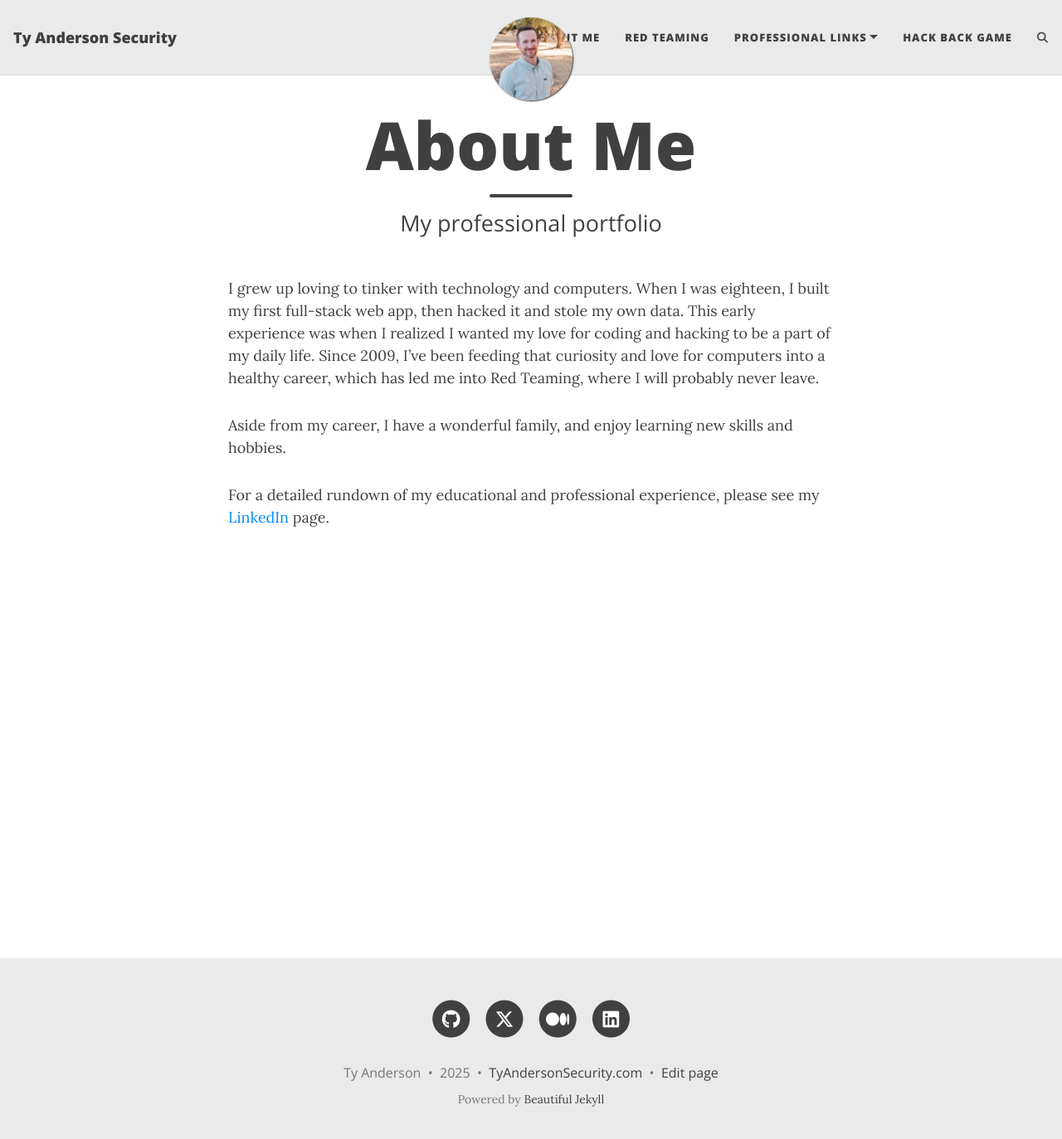
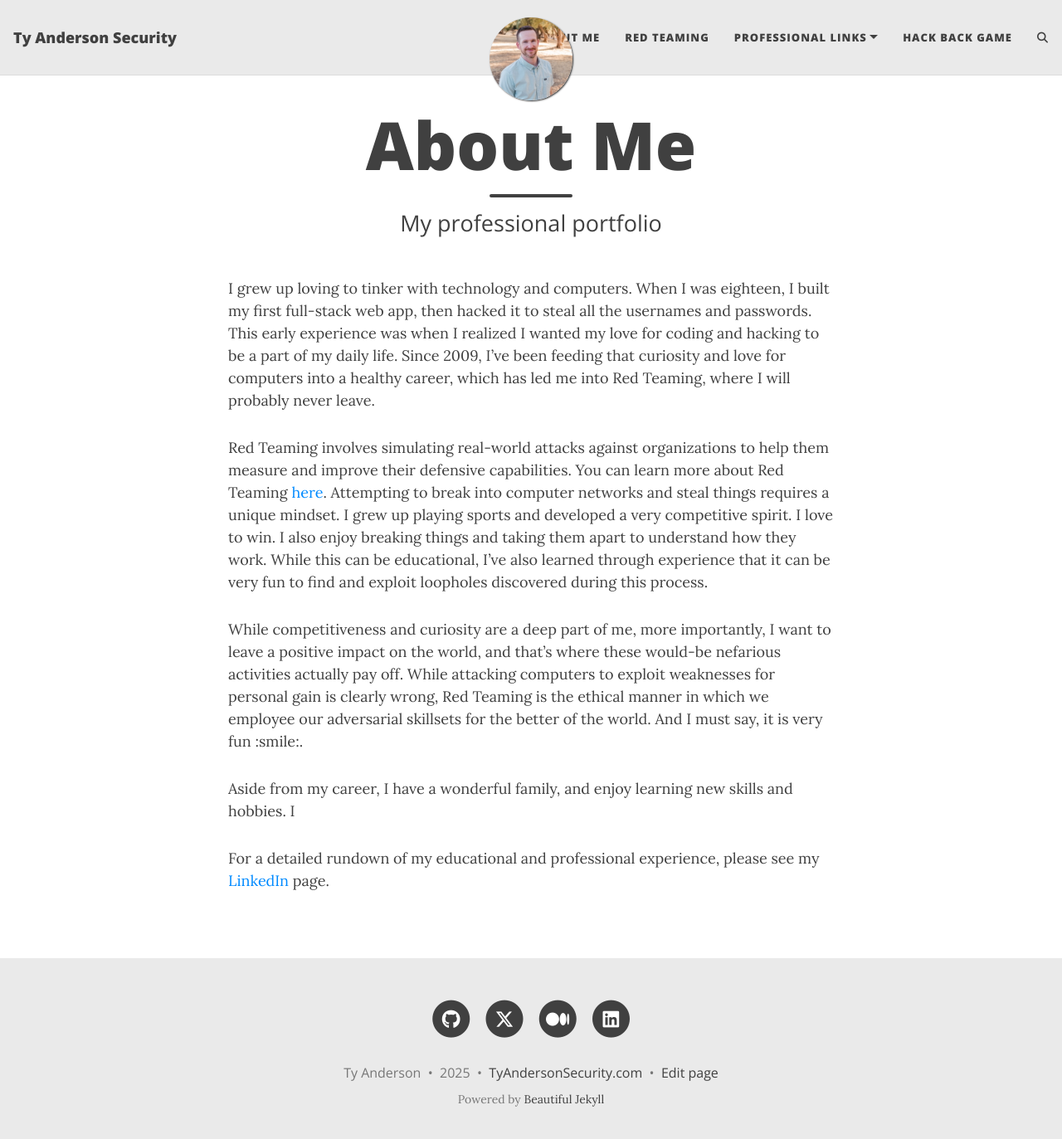
Before and after one commit to minispooner/minispooner.github.io, a Jekyll site: the page built from aboutme.md, in a window 1280 px wide and 1386 px high. Shown: the top 1373 px of the window at 83% size. Built offline with Jekyll 4.4.1, drawn with Linux system fonts in a browser that asks for light colours; comment, search, counter and statistics services are not loaded.

```diff
--- a/aboutme.md
+++ b/aboutme.md
@@ -4,8 +4,12 @@ title: About Me
 subtitle: My professional portfolio
 ---
 
-I grew up loving to tinker with technology and computers. When I was eighteen, I built my first full-stack web app, then hacked it and stole my own data. This early experience was when I realized I wanted my love for coding and hacking to be a part of my daily life. Since 2009, I've been feeding that curiosity and love for computers into a healthy career, which has led me into Red Teaming, where I will probably never leave.
+I grew up loving to tinker with technology and computers. When I was eighteen, I built my first full-stack web app, then hacked it to steal all the usernames and passwords. This early experience was when I realized I wanted my love for coding and hacking to be a part of my daily life. Since 2009, I've been feeding that curiosity and love for computers into a healthy career, which has led me into Red Teaming, where I will probably never leave.
 
-Aside from my career, I have a wonderful family, and enjoy learning new skills and hobbies.
+Red Teaming involves simulating real-world attacks against organizations to help them measure and improve their defensive capabilities. You can learn more about Red Teaming [here](./redteaming/). Attempting to break into computer networks and steal things requires a unique mindset. I grew up playing sports and developed a very competitive spirit. I love to win. I also enjoy breaking things and taking them apart to understand how they work. While this can be educational, I've also learned through experience that it can be very fun to find and exploit loopholes discovered during this process.
+
+While competitiveness and curiosity are a deep part of me, more importantly, I want to leave a positive impact on the world, and that's where these would-be nefarious activities actually pay off. While attacking computers to exploit weaknesses for personal gain is clearly wrong, Red Teaming is the ethical manner in which we employee our adversarial skillsets for the better of the world. And I must say, it is very fun :smile:.
+
+Aside from my career, I have a wonderful family, and enjoy learning new skills and hobbies. I
 
 For a detailed rundown of my educational and professional experience, please see my [LinkedIn](https://www.linkedin.com/in/ty-anderson-redteamer/) page.
```
Also changed, not shown: index.md (+1 -1 lines).
